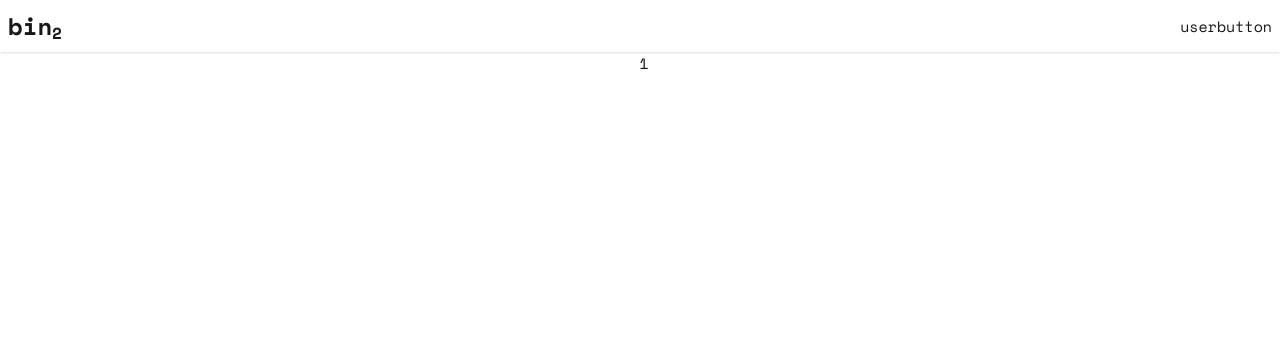
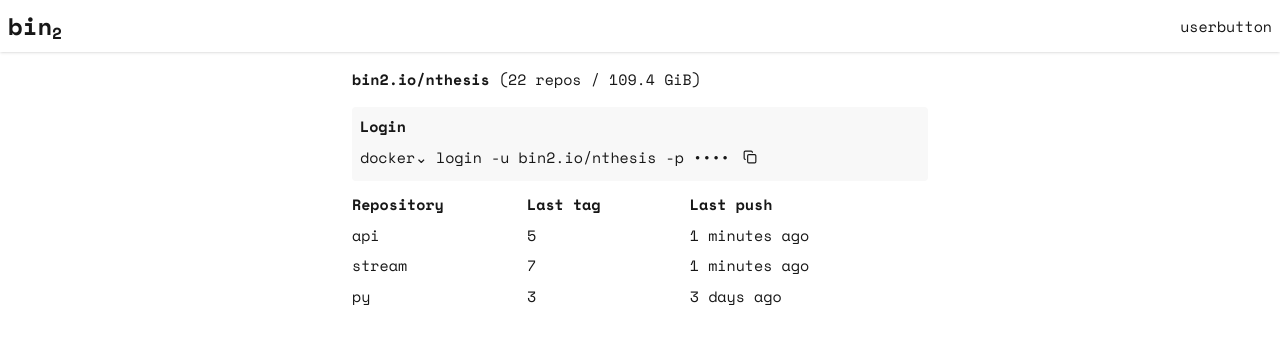
Before and after one commit to osigurdson/bin2, a Next.js app in the folder ui2/: page /dashboard/1 in a window 1280 px wide. Shown: the top 344 px of the page. Built offline with nearby package versions, Linux system fonts and the light colour scheme.

Commit message:
Clean / basic registry page

```diff
--- /dev/null
+++ b/ui2/api/repositories/types.ts
@@ -0,0 +1,6 @@
+export interface Repository {
+  id: string;
+  name: string;
+  lastPush: Date;
+  lastTag: string;
+}
--- /dev/null
+++ b/ui2/app/dashboard/[registryId]/Commands.tsx
@@ -0,0 +1,125 @@
+'use client';
+
+import ClipboardCopy from "@/components/ClipboardCopy";
+import { useState } from "react";
+
+type CommandProps = {
+  id: string;
+  name: string;
+  apiKey: string;
+}
+
+export default function Commands(props: CommandProps) {
+  const [client, setClient] = useState<ClientType>('docker');
+  const username = `bin2.io/${props.name}`;
+  const cliLoginCommand = `${client} login -u ${username} -p ${props.apiKey}`;
+  const pullSecretName = `${props.name}-pull-secret`;
+  const pullSecretYaml = buildPullSecretYaml({
+    name: pullSecretName,
+    username,
+    password: props.apiKey,
+  });
+  const maskedPullSecretYaml = buildMaskedPullSecretYaml({
+    name: pullSecretName,
+  });
+
+  return (
+    <div className="flex flex-col mt-2 mb-2 bg-base-200 rounded p-2 gap-1">
+      <span><b>Login</b></span>
+      <div className={`flex ${client === 'k8s' ? 'items-start' : 'items-center'}`}>
+        <ClientSelect value={client} onChange={setClient} />
+        {client === 'k8s' ? (
+          <>
+            <pre className="text-xs">
+              {maskedPullSecretYaml}
+            </pre>
+            <ClipboardCopy copyText={pullSecretYaml} />
+          </>
+        ) : (
+          <>
+            <span>login -u bin2.io/{props.name} -p ••••</span>
+            <ClipboardCopy copyText={cliLoginCommand} />
+          </>
+        )}
+      </div>
+    </div>
+  );
+}
+
+type ClientType = 'docker' | 'podman' | 'oras' | 'k8s';
+
+type ClientSelectProps = {
+  value: ClientType;
+  onChange: (value: ClientType) => void;
+}
+
+function ClientSelect({ value, onChange }: ClientSelectProps) {
+  return (
+    <div>
+      <select
+        value={value}
+        onChange={(e) => onChange(e.target.value as ClientType)}
+        className="
+        bg-transparent
+        outline-none
+        appearance-none
+        cursor-pointer
+        font-medium pr-2"
+      >
+        <option value="docker">docker⌄</option>
+        <option value="podman">podman⌄</option>
+        <option value="oras">oras⌄</option>
+        <option value="k8s">k8s⌄</option>
+      </select>
+    </div>
+  );
+}
+
+function buildPullSecretYaml({
+  name,
+  username,
+  password,
+}: {
+  name: string;
+  username: string;
+  password: string;
+}) {
+  const registry = "bin2.io";
+  const auth = btoa(`${username}:${password}`);
+  const dockerConfigJson = JSON.stringify({
+    auths: {
+      [registry]: {
+        username,
+        password,
+        auth,
+      },
+    },
+  });
+  const dockerConfigJsonBase64 = btoa(dockerConfigJson);
+
+  return [
+    "apiVersion: v1",
+    "kind: Secret",
+    "metadata:",
+    `  name: ${name}`,
+    "type: kubernetes.io/dockerconfigjson",
+    "data:",
+    `  .dockerconfigjson: ${dockerConfigJsonBase64}`,
+  ].join("\n");
+}
+
+function buildMaskedPullSecretYaml({
+  name,
+}: {
+  name: string;
+}) {
+  return [
+    "apiVersion: v1",
+    "kind: Secret",
+    "metadata:",
+    `  name: ${name}`,
+    "type: kubernetes.io/dockerconfigjson",
+    "data:",
+    "  .dockerconfigjson: ••••",
+  ].join("\n");
+}
--- a/ui2/app/dashboard/[registryId]/Registry.tsx
+++ /dev/null
@@ -1,16 +0,0 @@
-'use client';
-
-import Header from "@/components/Header";
-
-export default function Registry({ registryId }: { registryId: string }) {
-  return (
-    <>
-      <Header />
-      <div className="flex justify-center items-center ml-1 w-full">
-        <div>
-          {registryId}
-        </div>
-      </div>
-    </>
-  )
-}
--- /dev/null
+++ b/ui2/app/dashboard/[registryId]/RegistryView.tsx
@@ -0,0 +1,26 @@
+'use client';
+
+import Header from "@/components/Header";
+import Commands from "./Commands";
+
+import { Registry } from '@/api/registries/types';
+import Repositories from "./Repositories";
+
+export default function RegistryView({ registryId }: { registryId: string }) {
+  const regInfo: Registry = {
+    id: '555',
+    name: 'nthesis',
+  }
+  return (
+    <>
+      <Header />
+      <div className="w-full flex justify-center p-4">
+        <div className="w-full max-w-xl text-left">
+          <div className="mb-4"><b>bin2.io/{regInfo.name}</b> (22 repos / 109.4 GiB)</div>
+          <Commands id={regInfo.id} name={regInfo.name} apiKey="555" />
+          <Repositories />
+        </div>
+      </div>
+    </>
+  )
+}
--- /dev/null
+++ b/ui2/app/dashboard/[registryId]/Repositories.tsx
@@ -0,0 +1,46 @@
+import { Repository } from "@/api/repositories/types";
+
+function formatTimeAgo(date: Date) {
+  const diffMs = Date.now() - date.getTime();
+  const diffMinutes = Math.floor(diffMs / (1000 * 60));
+
+  if (diffMinutes < 60) {
+    return `${Math.max(diffMinutes, 1)} minute${diffMinutes === 1 ? "" : "s"} ago`;
+  }
+
+  const diffHours = Math.floor(diffMinutes / 60);
+  if (diffHours < 24) {
+    return `${diffHours} hour${diffHours === 1 ? "" : "s"} ago`;
+  }
+
+  const diffDays = Math.floor(diffHours / 24);
+  return `${diffDays} day${diffDays === 1 ? "" : "s"} ago`;
+}
+
+export default function Repositories() {
+  const repos: Repository[] = [
+    { id: '555', name: 'api', lastTag: '5', lastPush: new Date(2026, 2, 25) },
+    { id: '556', name: 'stream', lastTag: '7', lastPush: new Date(2026, 2, 24) },
+    { id: '557', name: 'py', lastTag: '3', lastPush: new Date(2026, 1, 22) },
+  ];
+  return (
+    <table className="w-full">
+      <thead>
+        <tr>
+          <th className="py-1 text-left">Repository</th>
+          <th className="px-2 py-1 text-left">Last tag</th>
+          <th className="px-2 py-1 text-left">Last push</th>
+        </tr>
+      </thead>
+      <tbody>
+        {repos.map((repo) => (
+          <tr key={repo.id}>
+            <td className="py-1">{repo.name}</td>
+            <td className="px-2 py-1">{repo.lastTag}</td>
+            <td className="px-2 py-1">{formatTimeAgo(repo.lastPush)}</td>
+          </tr>
+        ))}
+      </tbody>
+    </table>
+  );
+}
--- a/ui2/app/dashboard/[registryId]/page.tsx
+++ b/ui2/app/dashboard/[registryId]/page.tsx
@@ -1,4 +1,4 @@
-import Registry from "./Registry";
+import RegistryView from "./RegistryView";
 
 export default async function Page({
   params,
@@ -8,7 +8,7 @@ export default async function Page({
   const { registryId } = await params;
   return (
     <div>
-      <Registry registryId={registryId} />
+      <RegistryView registryId={registryId} />
     </div>
   )
 }
--- a/ui2/app/globals.css
+++ b/ui2/app/globals.css
@@ -1,4 +1,5 @@
 @import "tailwindcss";
+@plugin "daisyui";
 
 :root {
   --background: #ffffff;
@@ -25,6 +26,11 @@ body {
   font-size: 15px;
 }
 
+pre,
+pre code {
+  font-family: inherit;
+}
+
 .logo-mark {
   font-weight: 700;
   font-size: 24px;
--- a/ui2/app/layout.tsx
+++ b/ui2/app/layout.tsx
@@ -19,7 +19,7 @@ export default function RootLayout({
   children: React.ReactNode;
 }>) {
   return (
-    <html lang="en" className={spaceMono.className}>
+    <html lang="en" className={spaceMono.className} data-theme="light">
       <body>
         {children}
       </body>
--- /dev/null
+++ b/ui2/components/ClipboardCopy.tsx
@@ -0,0 +1,35 @@
+import { useEffect, useRef, useState } from "react";
+import { Check, Copy } from "lucide-react";
+
+export default function ClipboardCopy({ copyText }: { copyText: string; }) {
+  const [copied, setCopied] = useState(false);
+  const resetTimerRef = useRef<ReturnType<typeof setTimeout> | null>(null);
+
+  useEffect(() => {
+    return () => {
+      if (resetTimerRef.current) {
+        clearTimeout(resetTimerRef.current);
+      }
+    };
+  }, []);
+
+  const handleCopy = async () => {
+    await navigator.clipboard.writeText(copyText);
+    setCopied(true);
+    if (resetTimerRef.current) {
+      clearTimeout(resetTimerRef.current);
+    }
+    resetTimerRef.current = setTimeout(() => {
+      setCopied(false);
+    }, 2000);
+  };
+
+  return (
+    <button
+      className="btn btn-sm btn-ghost"
+      type="button"
+      onClick={handleCopy}>
+      {copied ? <Check className="text-success" size={14} /> : <Copy size={14} />}
+    </button>
+  );
+}
--- a/ui2/package.json
+++ b/ui2/package.json
@@ -10,6 +10,7 @@
   },
   "dependencies": {
     "@tanstack/react-query": "^5.90.21",
+    "lucide-react": "^0.575.0",
     "next": "16.1.6",
     "react": "19.2.3",
     "react-dom": "19.2.3"
@@ -19,6 +20,7 @@
     "@types/node": "^20",
     "@types/react": "^19",
     "@types/react-dom": "^19",
+    "daisyui": "^5.5.19",
     "eslint": "^9",
     "eslint-config-next": "16.1.6",
     "tailwindcss": "^4",
```
Also changed, not shown: 1 other file (tests, documents, lock files or other folders).
